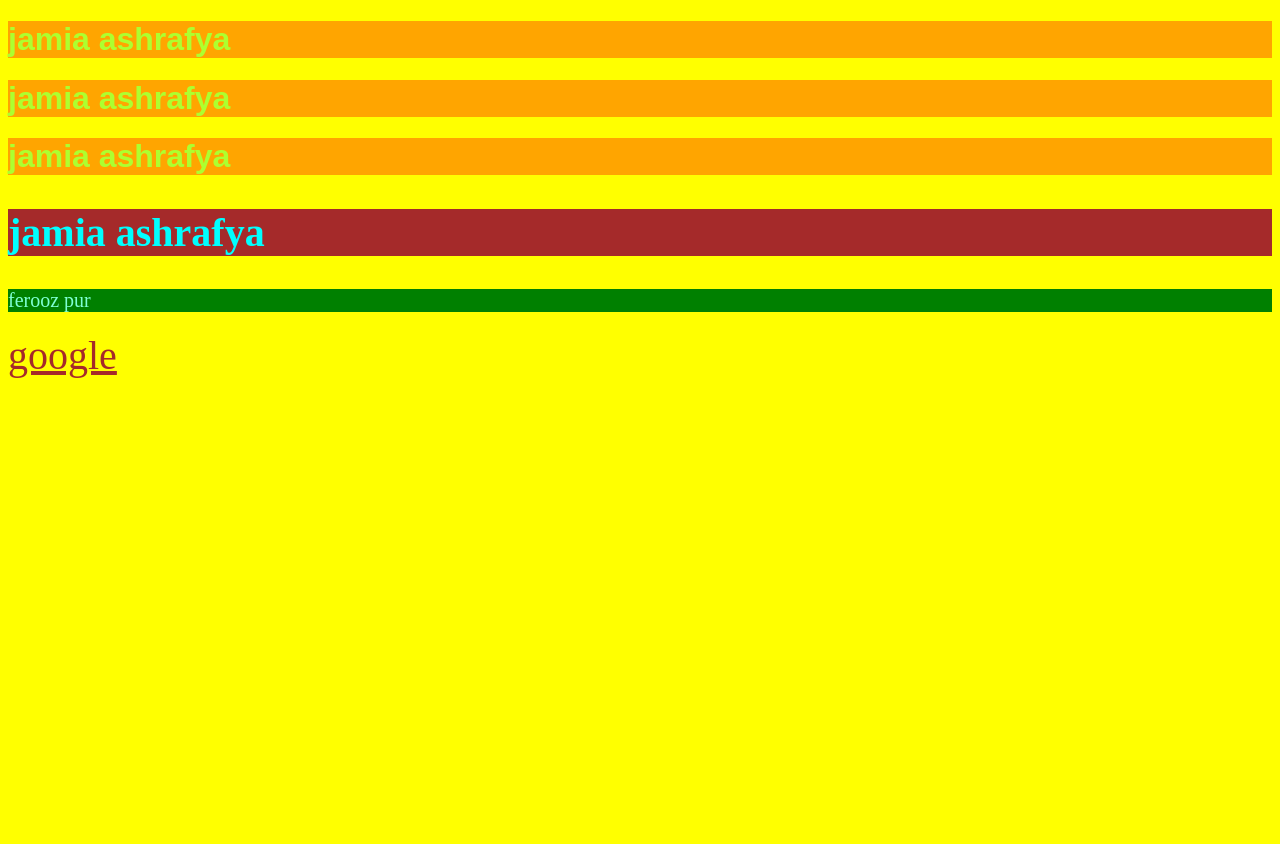
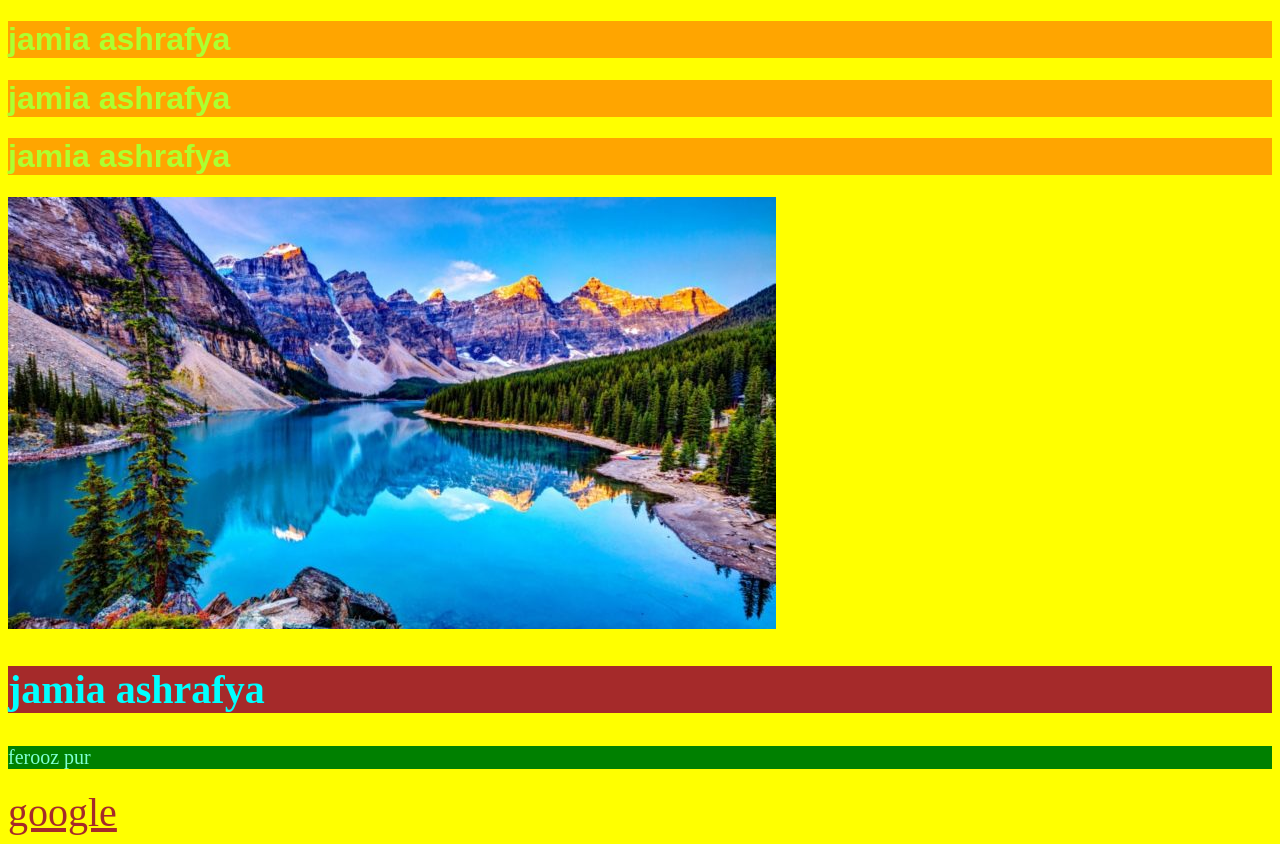
Before and after one commit to sohail2190/sohail, a plain HTML site: page index.html in a window 1280 px wide. Before the commit the page ends 800 px from the top, so only its background shows below. Drawn offline with Linux system fonts and the light colour scheme.

Commit message:
picture edit

```diff
--- a/index.html
+++ b/index.html
@@ -16,6 +16,7 @@ a{font-size: 40px; color: brown;}
     <h1>jamia ashrafya</h1>
     <h1>jamia ashrafya</h1>
     <h1>jamia ashrafya</h1>
+    <img src="3.jpg" alt="sohail">
     <h2>jamia ashrafya</h2>
     <p>ferooz pur</p>
     <a href="https//:www.google.com">google</a>
```
Also changed, not shown: 3.jpg (added).
